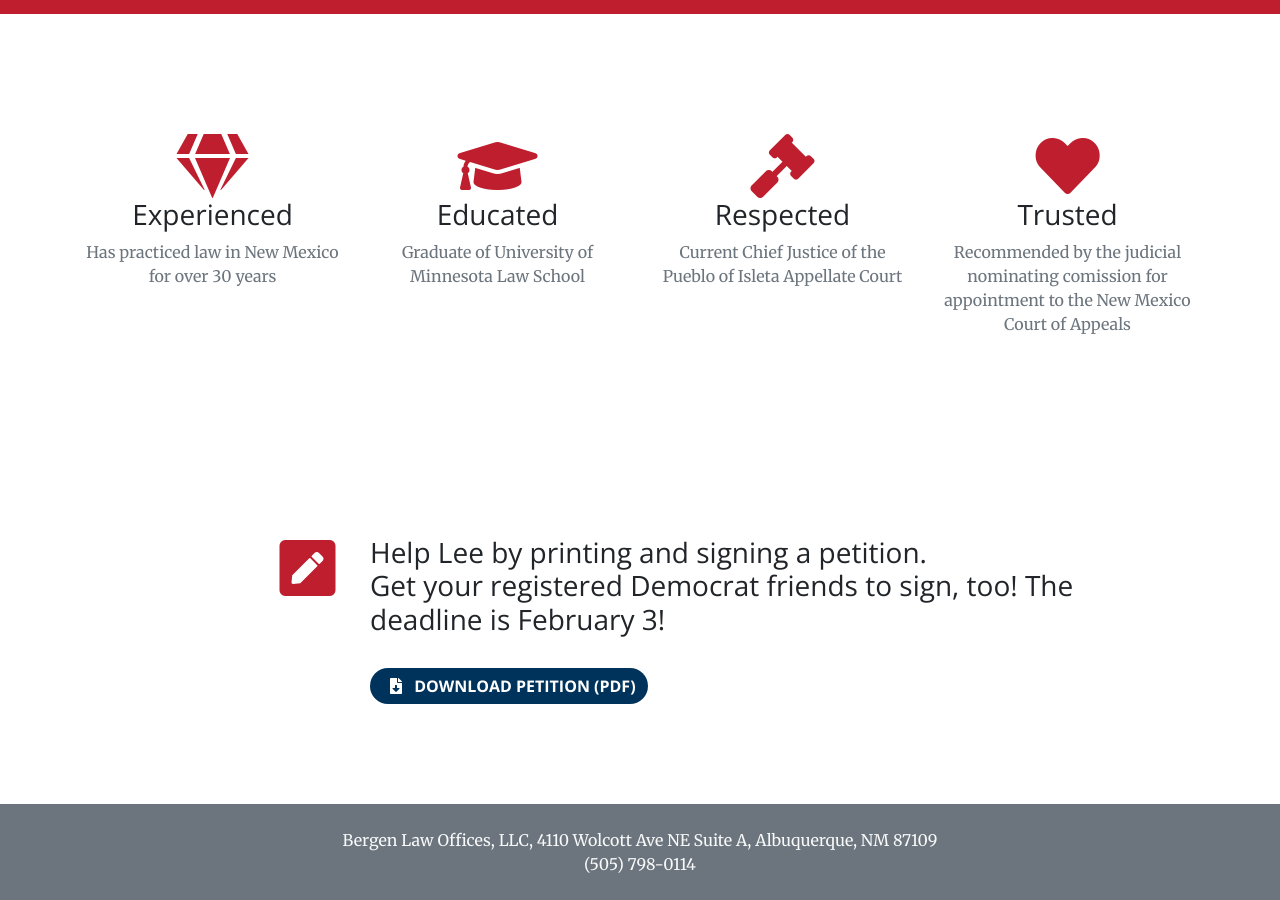
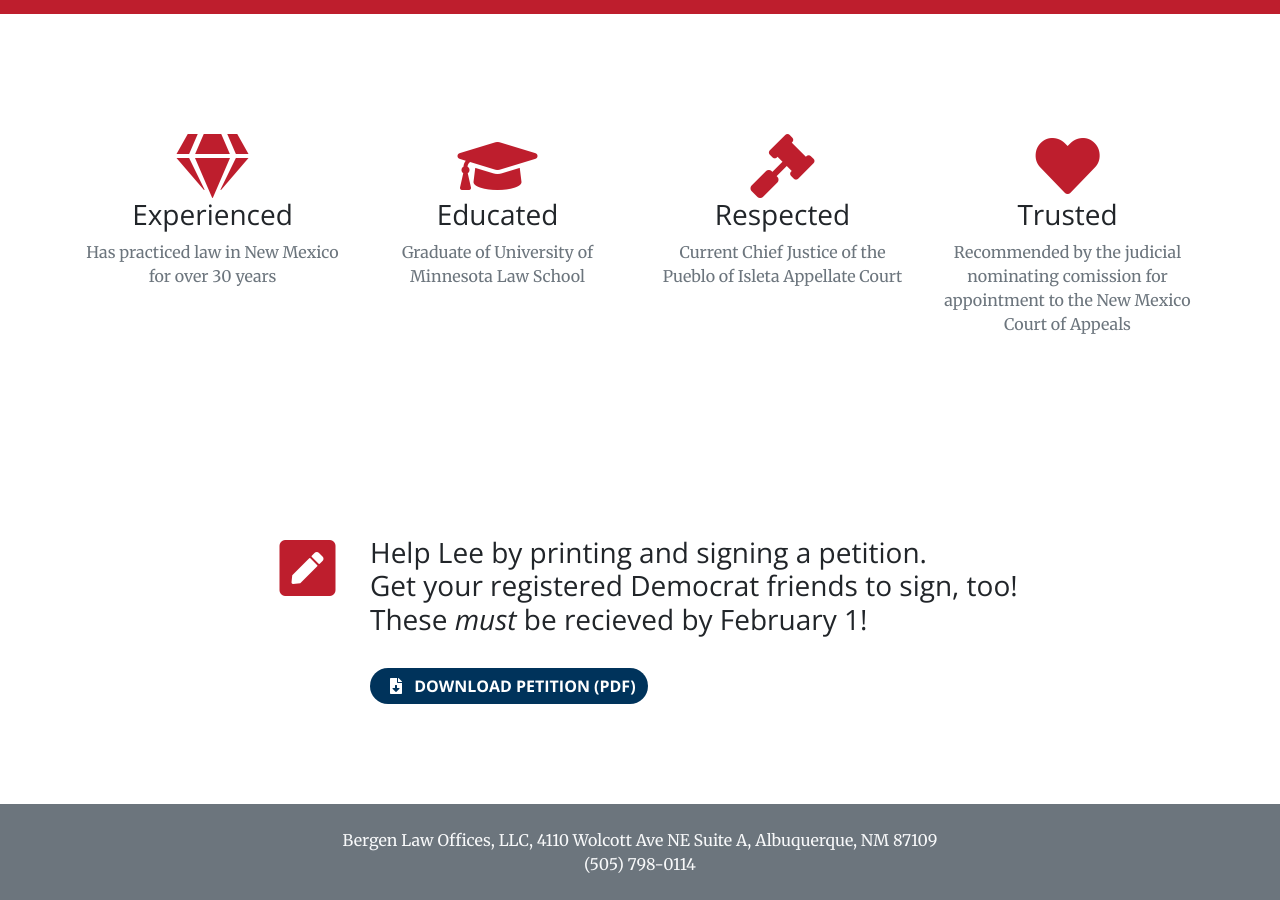
Before and after one commit to leebergen/leebergen.github.io, a Jekyll site: the page built from index.html, in a window 1280 px wide and 900 px high, scrolled down 805 px. Built offline with Jekyll 4.4.1, drawn with Linux system fonts in a browser that asks for light colours; part of the change alters nothing that is shown.

Commit message:
typo and copy update

```diff
--- a/_includes/head.html
+++ b/_includes/head.html
@@ -19,8 +19,8 @@
     <meta property="og:title" content="{{ site.title }}" />
     <meta property="og:description" content="{{ page_desc }}" />
 
-    <meta property="og:image" content="{{ site.url }}/{{ "img/leebergen-portrait.jpg" }}.jpg">
-    <meta name="twitter:image" content="{{ site.url }}/{{ "img/leebergen-portrait.jpg" }}.jpg">
+    <meta property="og:image" content="{{ site.url }}/{{ "img/leebergen-portrait.jpg" }}">
+    <meta name="twitter:image" content="{{ site.url }}/{{ "img/leebergen-portrait.jpg" }}">
 
     <meta name="twitter:title" content="{{ site.title }}">
     <meta name="twitter:description" content="{{ page_desc }}">
--- a/_includes/help.html
+++ b/_includes/help.html
@@ -9,7 +9,7 @@
                     Help Lee by printing and signing a petition.
                     </br>
                     Get your registered Democrat friends to sign, too!
-                    The deadline is February 3!
+                    These <i>must</i> be recieved by February 1!
                 </h3>
                 </br>
                 <a class="btn btn-primary" href='{{ "/assets/BERGEN_primary_nomination_petition.pdf" }}' target="_blank" download>
```
